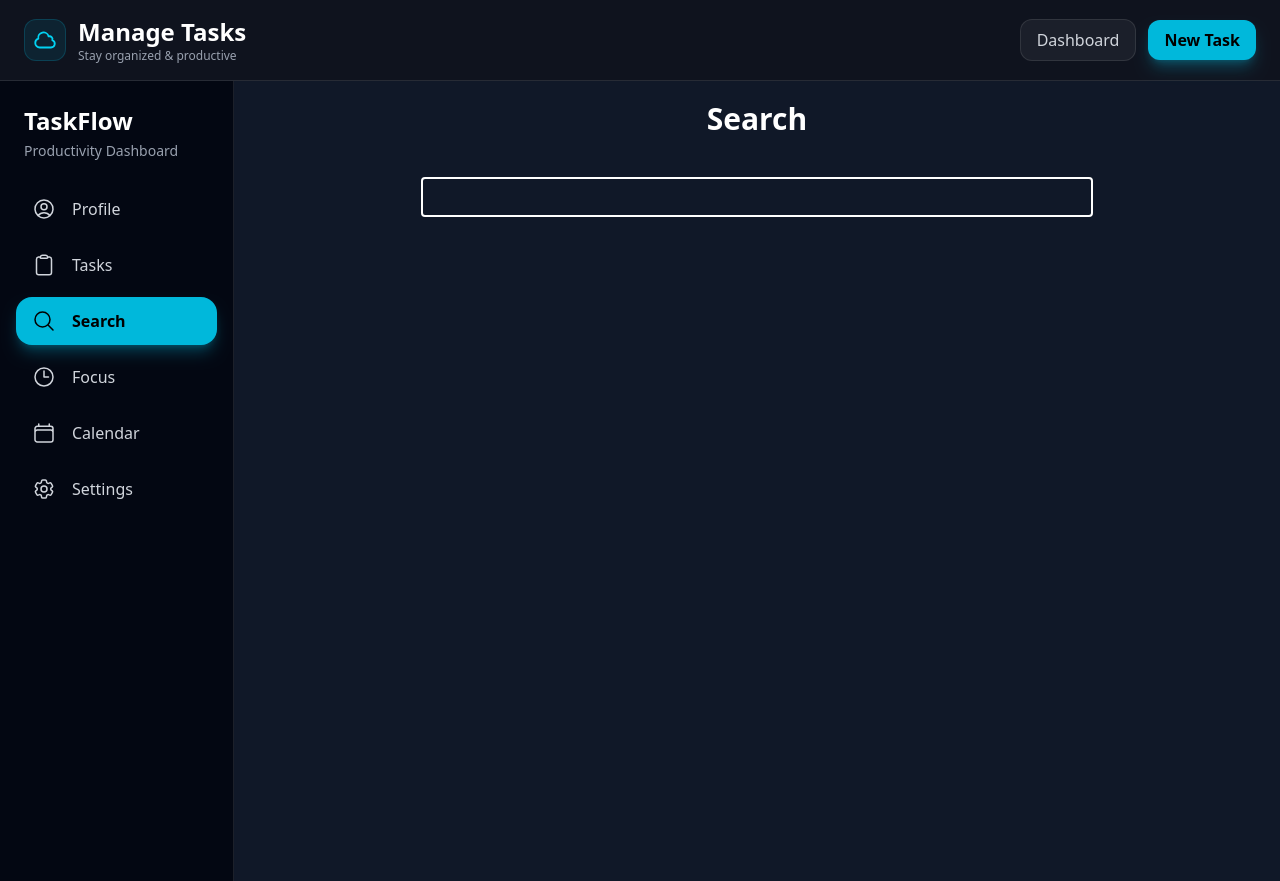
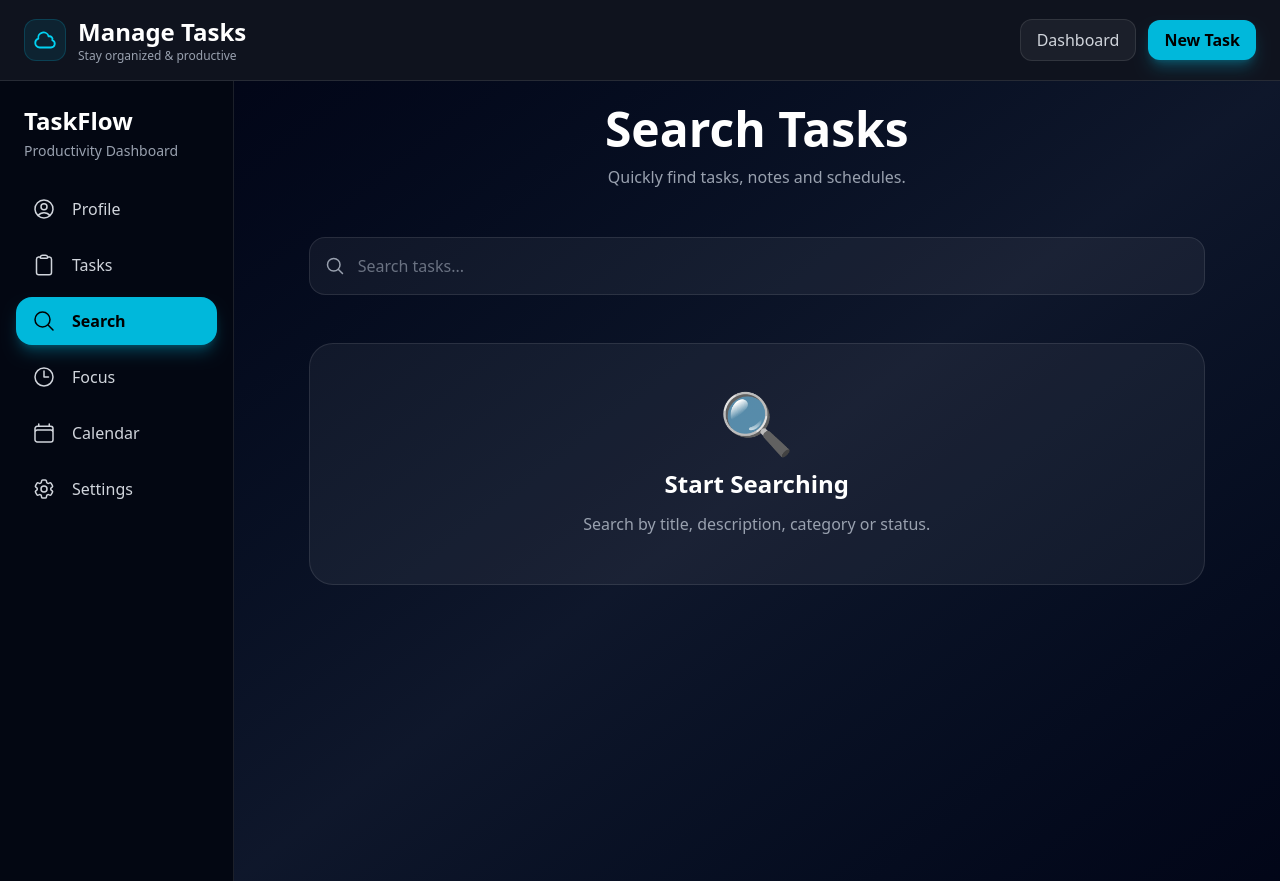
Before and after one commit to VibelessYoung/TaskManager, a Next.js app: page /search in a window 1280 px wide. Built offline with nearby package versions, Linux system fonts and the light colour scheme.

Commit message:
add better ui for search page

```diff
--- a/app/search/page.js
+++ b/app/search/page.js
@@ -1,15 +1,91 @@
 import React from "react";
 
-function page() {
+function Page() {
   return (
-    <div className="flex flex-col bg-gray-900 w-full items-center p-5">
-      <h1 className="text-3xl text-white font-bold">Search</h1>
-      <input
-        type="search"
-        className="border-2 border-white rounded-sm mt-10 w-2xl p-1.5 text-white"
-      />
+    <div className="w-full bg-gradient-to-br from-slate-950 via-slate-900 to-slate-950 p-6">
+      <div className="max-w-4xl mx-auto">
+        {/* Header */}
+        <div className="text-center">
+          <h1 className="text-5xl font-black text-white">Search Tasks</h1>
+
+          <p className="text-gray-400 mt-3">
+            Quickly find tasks, notes and schedules.
+          </p>
+        </div>
+
+        {/* Search Box */}
+        <div className="mt-12">
+          <div className="relative">
+            <svg
+              xmlns="http://www.w3.org/2000/svg"
+              fill="none"
+              viewBox="0 0 24 24"
+              strokeWidth={1.8}
+              stroke="currentColor"
+              className="
+                absolute
+                left-4
+                top-1/2
+                -translate-y-1/2
+                w-5
+                h-5
+                text-gray-400
+              "
+            >
+              <path
+                strokeLinecap="round"
+                strokeLinejoin="round"
+                d="m21 21-5.197-5.197m0 0A7.5 7.5 0 1 0 5.196 5.196a7.5 7.5 0 0 0 10.607 10.607Z"
+              />
+            </svg>
+
+            <input
+              type="search"
+              placeholder="Search tasks..."
+              className="
+                w-full
+                pl-12
+                pr-4
+                py-4
+                rounded-2xl
+                bg-white/5
+                border
+                border-white/10
+                text-white
+                placeholder:text-gray-500
+                outline-none
+                focus:border-cyan-500
+                focus:ring-4
+                focus:ring-cyan-500/20
+                transition-all
+              "
+            />
+          </div>
+        </div>
+
+        {/* Empty State */}
+        <div
+          className="
+            mt-12
+            rounded-3xl
+            border
+            border-white/10
+            bg-white/5
+            p-12
+            text-center
+          "
+        >
+          <div className="text-6xl mb-4">🔍</div>
+
+          <h2 className="text-white text-2xl font-bold">Start Searching</h2>
+
+          <p className="text-gray-400 mt-3">
+            Search by title, description, category or status.
+          </p>
+        </div>
+      </div>
     </div>
   );
 }
 
-export default page;
+export default Page;
```
